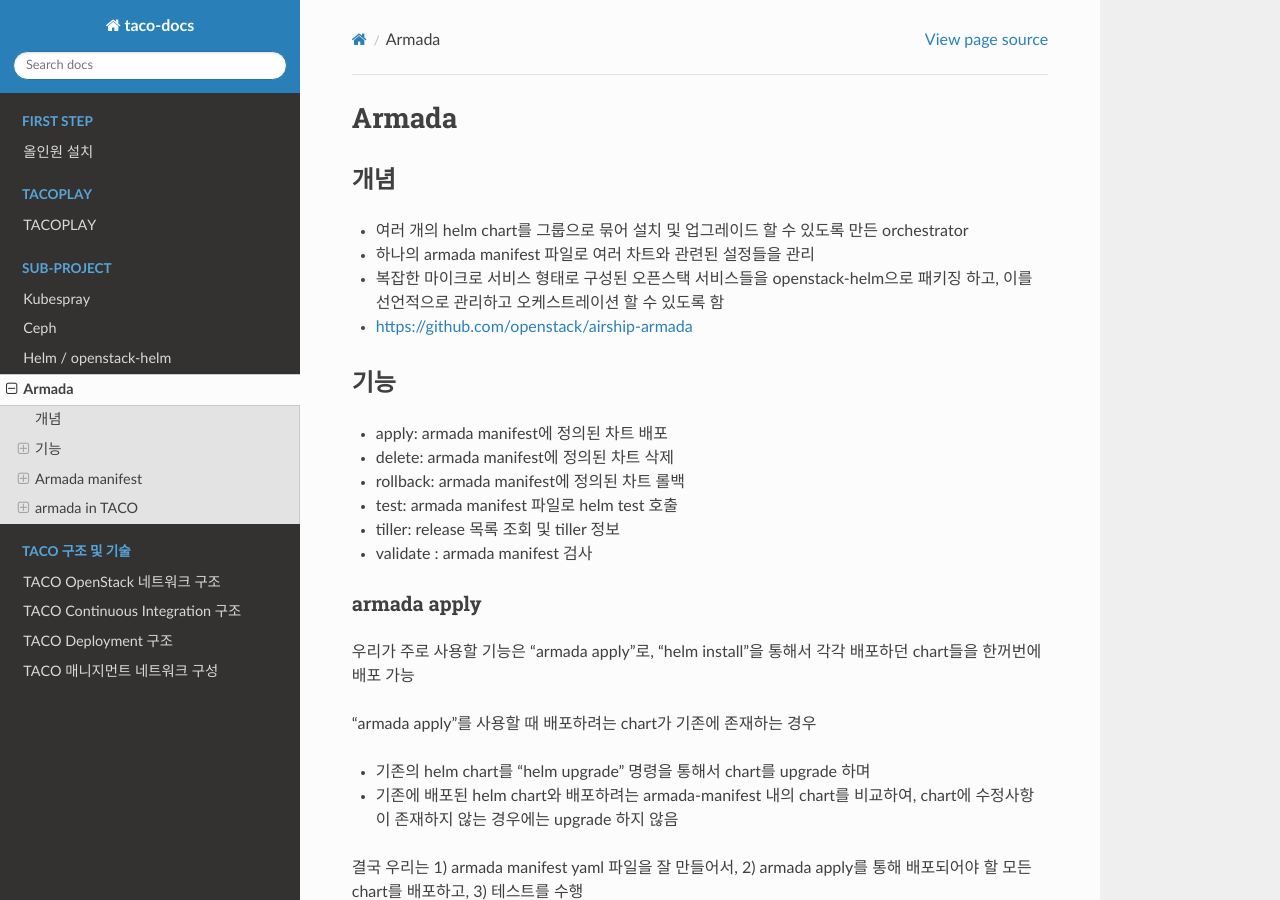
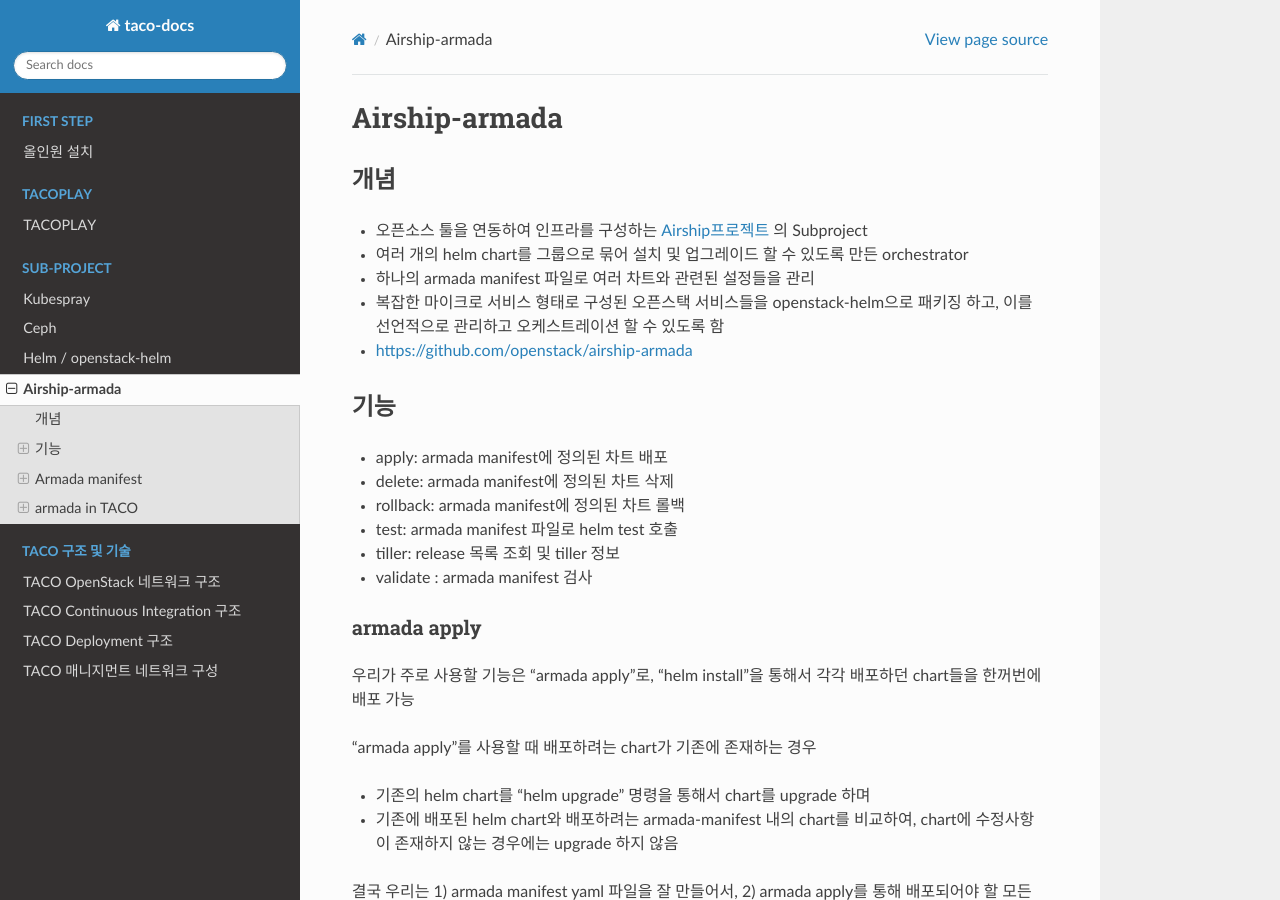
Before and after one commit to openinfradev/taco-docs, a Sphinx documentation site: the page built from docs/source/tacoplay/armada.rst, in a window 1280 px wide and 900 px high. Built offline with Sphinx 7.4.7 and the Read the Docs theme 2.0.0, drawn with Linux system fonts in a browser that asks for light colours.

Commit message:
Modify project name

```diff
--- a/docs/source/tacoplay/armada.rst
+++ b/docs/source/tacoplay/armada.rst
@@ -1,10 +1,11 @@
-******
-Armada
-******
+**************
+Airship-armada
+**************
 
 개념
 ====
 
+* 오픈소스 툴을 연동하여 인프라를 구성하는 `Airship프로젝트 <https://openinfradev.github.io/AirshipIntro/>`_ 의 Subproject
 * 여러 개의 helm chart를 그룹으로 묶어 설치 및 업그레이드 할 수 있도록 만든 orchestrator
 * 하나의 armada manifest 파일로 여러 차트와 관련된 설정들을 관리
 * 복잡한 마이크로 서비스 형태로 구성된 오픈스택 서비스들을 openstack-helm으로 패키징 하고, 이를 선언적으로 관리하고 오케스트레이션 할 수 있도록 함
```
